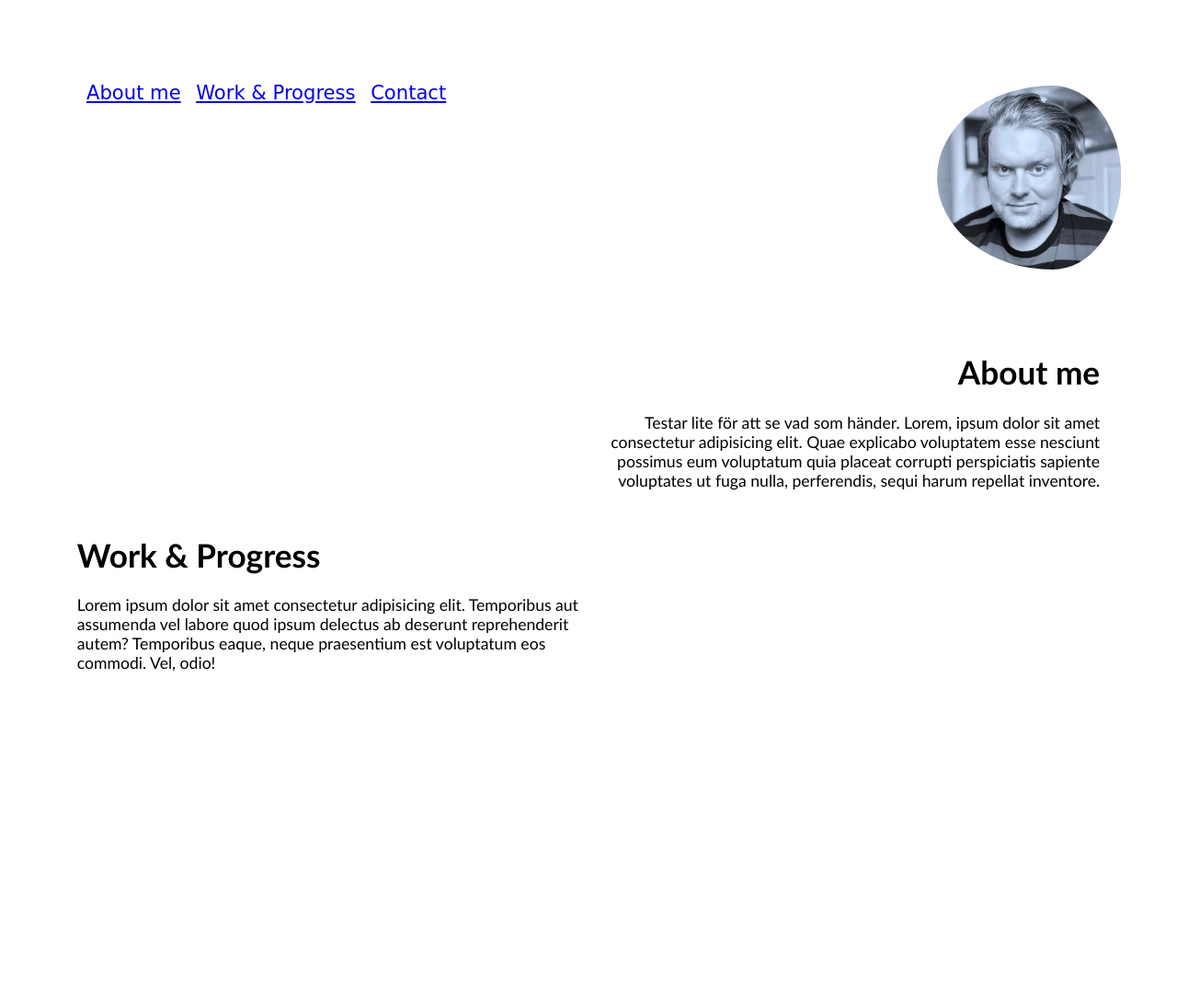
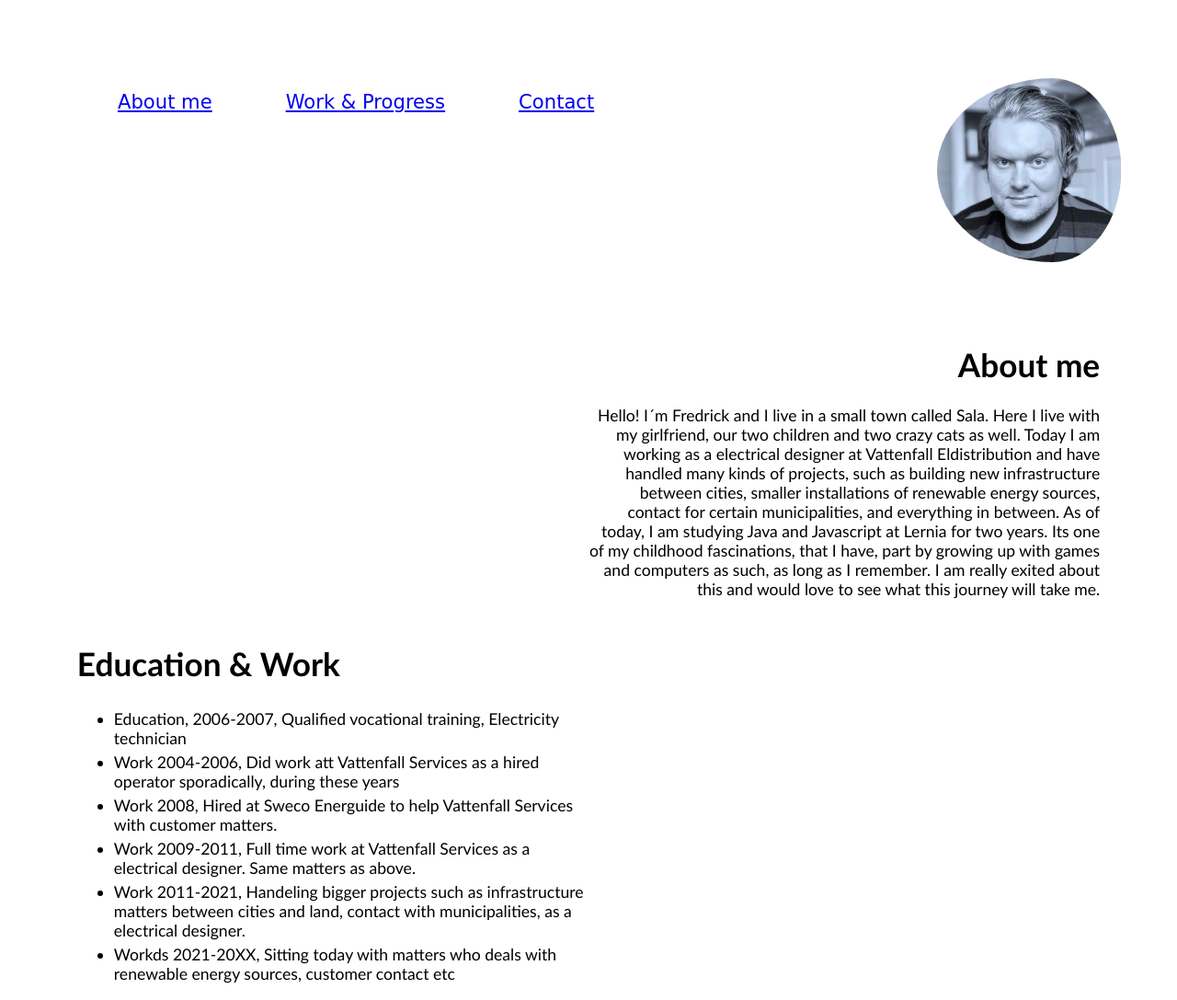
Before and after one commit to FredrickKristoffersson/Uppg7, a plain HTML site: page index.html in a window 1280 px wide. Shown: the whole page at 92% size. Before the commit the page ends 800 px from the top, so only its background shows below. Drawn offline with Linux system fonts and the light colour scheme; a web font is replaced by a local one.

Commit message:
Adding text to Edu,Work,Me

```diff
--- a/index.html
+++ b/index.html
@@ -26,16 +26,25 @@
 
     <div id="Me">
         <h1 id="headMe">About me</h1>
-        Testar lite för att se vad som händer. Lorem, ipsum dolor sit amet consectetur adipisicing elit.
-        Quae explicabo voluptatem esse nesciunt possimus eum voluptatum quia placeat corrupti perspiciatis
-        sapiente voluptates ut fuga nulla, perferendis, sequi harum repellat inventore.
+        Hello! I´m Fredrick and I live in a small town called Sala. Here I live with my girlfriend,
+        our two children and two crazy cats as well. Today I am working as a electrical designer at Vattenfall Eldistribution
+        and have handled many kinds of projects, such as building new infrastructure between cities,
+        smaller installations of renewable energy sources, contact for certain municipalities, and everything in between.
+        As of today, I am studying Java and Javascript at Lernia for two years. Its one of my childhood fascinations,
+        that I have, part by growing up with games and computers as such, as long as I remember.
+        I am really exited about this and would love to see what this journey will take me.
     </div>
 
     <div id="formerWork">
-        <h1 id="headWork">Work & Progress</h1>
-        Lorem ipsum dolor sit amet consectetur adipisicing elit. Temporibus aut assumenda vel labore
-        quod ipsum delectus ab deserunt reprehenderit autem? Temporibus eaque, neque praesentium
-        est voluptatum eos commodi. Vel, odio!
+        <h1 id="headWork">Education & Work</h1>
+        <ul class="workList">
+            <li>Education, 2006-2007, Qualified vocational training, Electricity technician</li>
+            <li>Work 2004-2006, Did work att Vattenfall Services as a hired operator sporadically, during these years</li>
+            <li>Work 2008, Hired at Sweco Energuide to help Vattenfall Services with customer matters.</li>
+            <li>Work 2009-2011, Full time work at Vattenfall Services as a electrical designer. Same matters as above.</li>
+            <li>Work 2011-2021, Handeling bigger projects such as infrastructure matters between cities and land, contact with municipalities, as a electrical designer.</li>
+            <li>Workds 2021-20XX, Sitting today with matters who deals with renewable energy sources, customer contact etc</li>
+        </ul>
     </div>
 
 
--- a/main.css
+++ b/main.css
@@ -4,19 +4,23 @@ body{
     background-position: right;
 
 }
-ul{
+.Menu li{
     list-style-type: none;
     float: left;
     margin-left: 80px;
     margin-top: 80px;
     padding: 0px;
+    font-family: 'Gabarito', cursive;
+    font-size: larger;
+    display: inline;
+    list-style-type: none;
 }
 li{
-    font-family: 'Poppins', sans-serif;
+    /* font-family: 'Poppins', sans-serif;
     font-size: larger;
     display: inline;
     margin: 6px;
-    font-family: 'Gabarito', cursive;
+    font-family: 'Gabarito', cursive; */
 
 }
 
@@ -52,3 +56,7 @@ div{
     padding-left: 6%;
     padding-right: 50%;
 }
+.workList li{
+    list-style-type: disc;
+    padding-top: 1%;
+}
```
